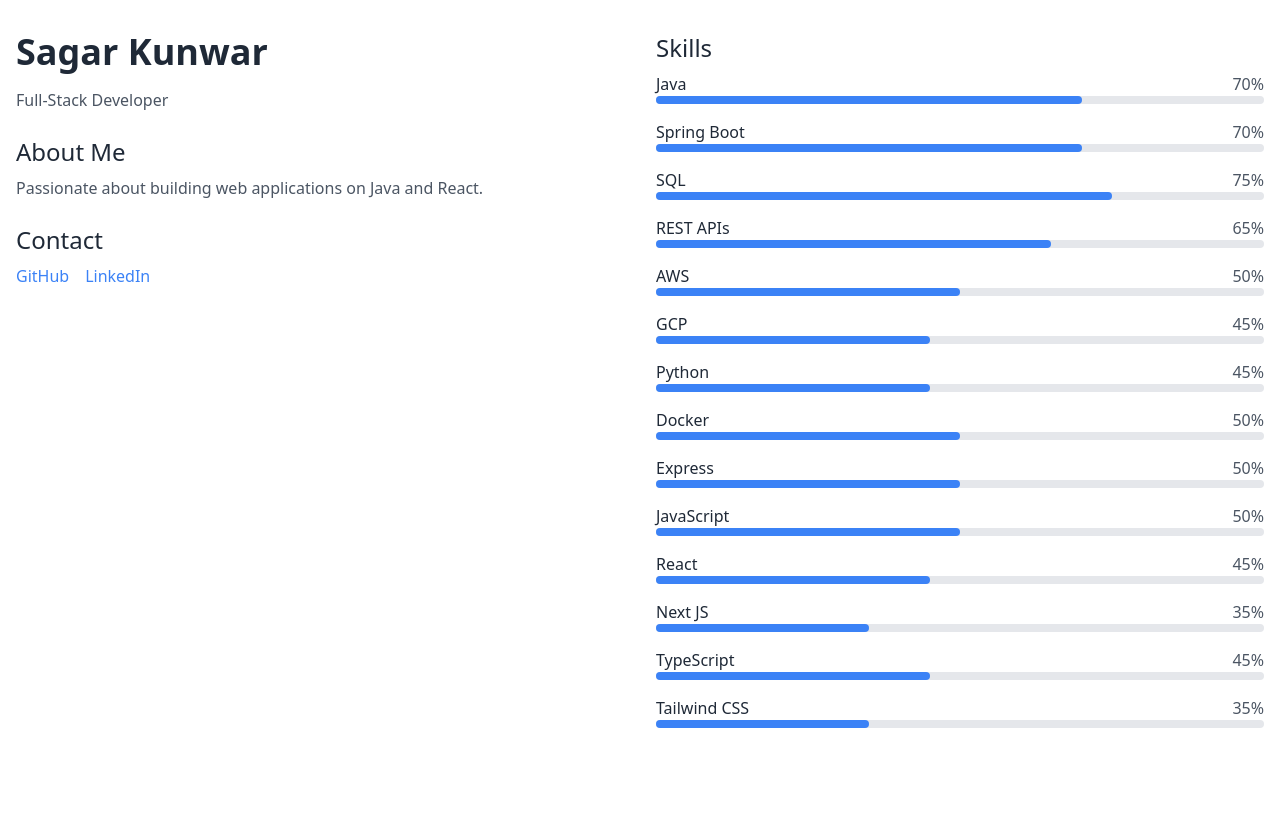
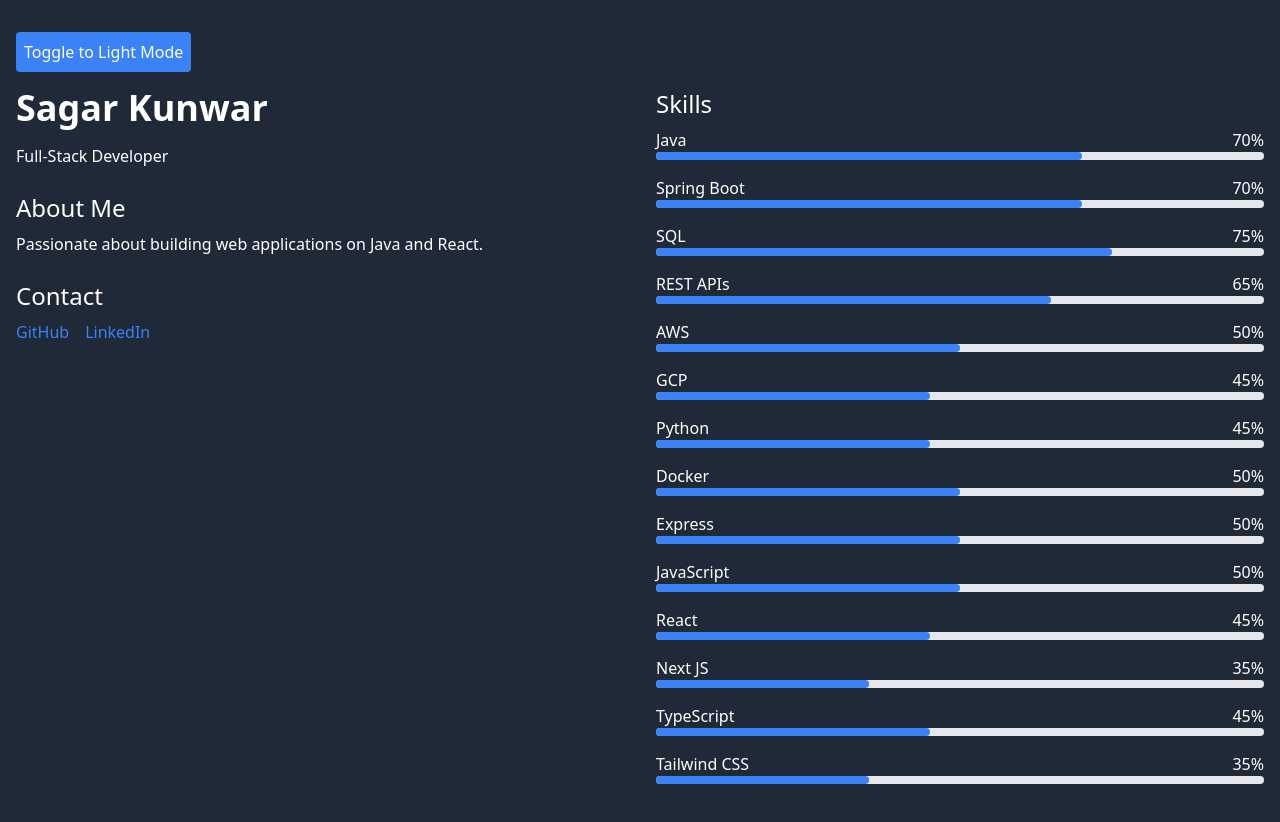
Before and after one commit to sagarkunwarc/portfolio-app, a React (Vite) app: page / in a window 1280 px wide. Shown: the top 822 px of the page. Before the commit the page ends 800 px from the top, so only its background shows below. Built offline with nearby package versions, Linux system fonts and the light colour scheme.

Commit message:
dark mode toggle

```diff
--- a/src/portfolio.tsx
+++ b/src/portfolio.tsx
@@ -1,6 +1,19 @@
-import React from "react";
+import React, { useEffect, useState } from "react";
 
 const Portfolio: React.FC = () => {
+  const [isDarkMode, setIsDarkMode] = useState(true);
+
+  useEffect(() => {
+
+    if (isDarkMode) {
+      document.body.classList.add("bg-gray-800", "text-white");
+      document.body.classList.remove("bg-white", "text-gray-800");
+    } else {
+      document.body.classList.add("bg-white", "text-gray-800");
+      document.body.classList.remove("bg-gray-800", "text-white");
+    }
+  }, [isDarkMode]);
+
   const skills = [
     { name: "Java", level: 70 },
     { name: "Spring Boot", level: 70 },
@@ -19,18 +32,23 @@ const Portfolio: React.FC = () => {
   ];
 
   return (
-    <div className="container mx-auto px-4 py-8">
+    <div className={`container mx-auto px-4 py-8`}>
+      <button
+        onClick={() => setIsDarkMode(!isDarkMode)}
+        className="mb-4 p-2 bg-blue-500 text-white rounded"
+      >
+        Toggle to {isDarkMode ? "Light" : "Dark"} Mode
+      </button>
+
       <div className="grid grid-cols-1 md:grid-cols-2 gap-8">
         <div>
-          <h1 className="text-4xl font-bold text-gray-800 mb-4">
-            Sagar Kunwar
-          </h1>
-          <p className="text-gray-600 mb-6">Full-Stack Developer</p>
-          <h2 className="text-2xl font-medium text-gray-800 mb-2">About Me</h2>
-          <p className="text-gray-600 mb-6">
+          <h1 className="text-4xl font-bold mb-4">Sagar Kunwar</h1>
+          <p className="mb-6">Full-Stack Developer</p>
+          <h2 className="text-2xl font-medium mb-2">About Me</h2>
+          <p className="mb-6">
             Passionate about building web applications on Java and React.
           </p>
-          <h2 className="text-2xl font-medium text-gray-800 mb-2">Contact</h2>
+          <h2 className="text-2xl font-medium mb-2">Contact</h2>
           <div className="flex items-center">
             <a
               href="https://github.com/sagarkunwarc"
@@ -49,13 +67,13 @@ const Portfolio: React.FC = () => {
           </div>
         </div>
         <div>
-          <h2 className="text-2xl font-medium text-gray-800 mb-2">Skills</h2>
+          <h2 className="text-2xl font-medium mb-2">Skills</h2>
           <ul className="list-none">
             {skills.map((skill) => (
               <li key={skill.name} className="mb-4">
                 <div className="flex justify-between">
-                  <span className="text-gray-800">{skill.name}</span>
-                  <span className="text-gray-600">{skill.level}%</span>
+                  <span>{skill.name}</span>
+                  <span>{skill.level}%</span>
                 </div>
                 <div className="w-full bg-gray-200 rounded-full">
                   <div
```
